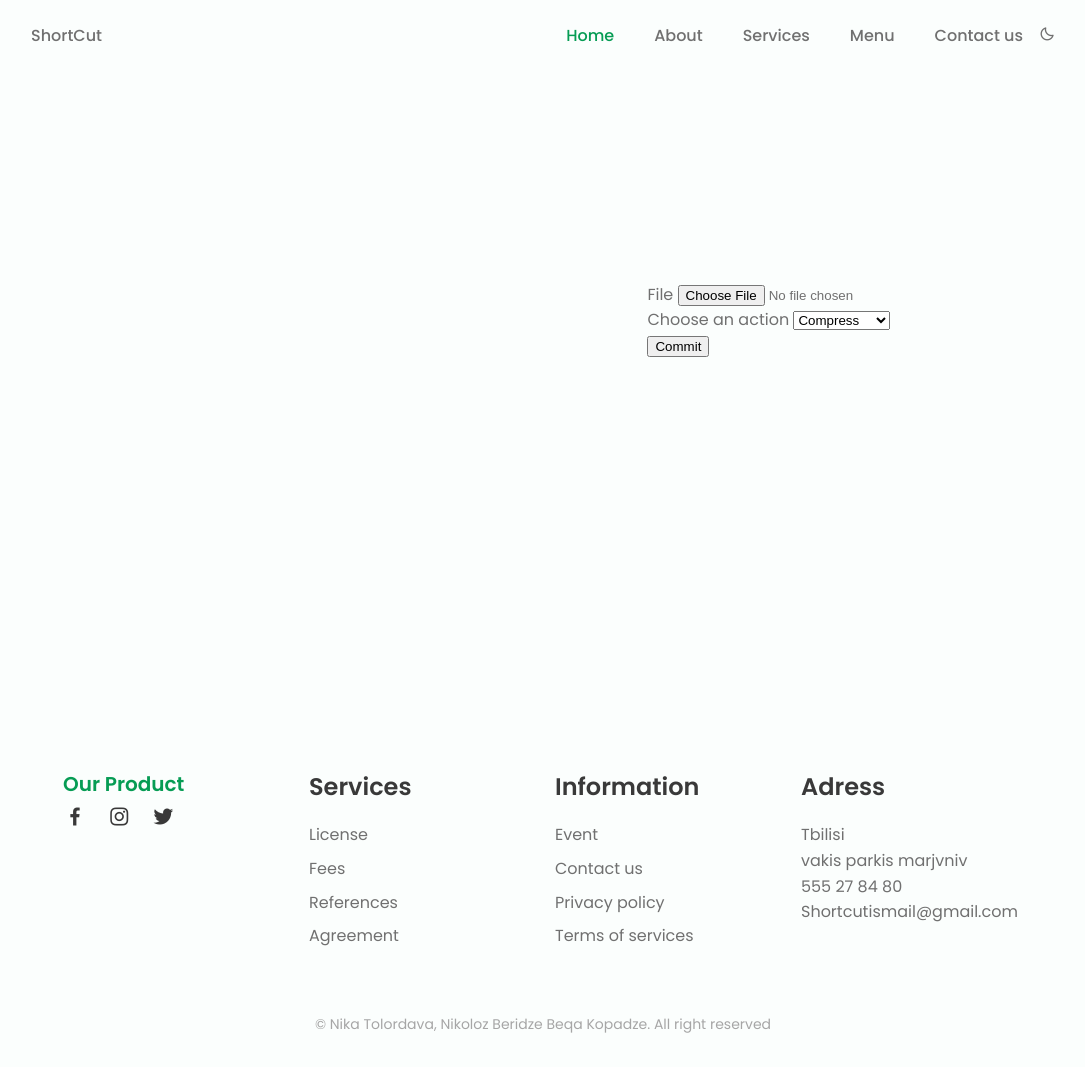
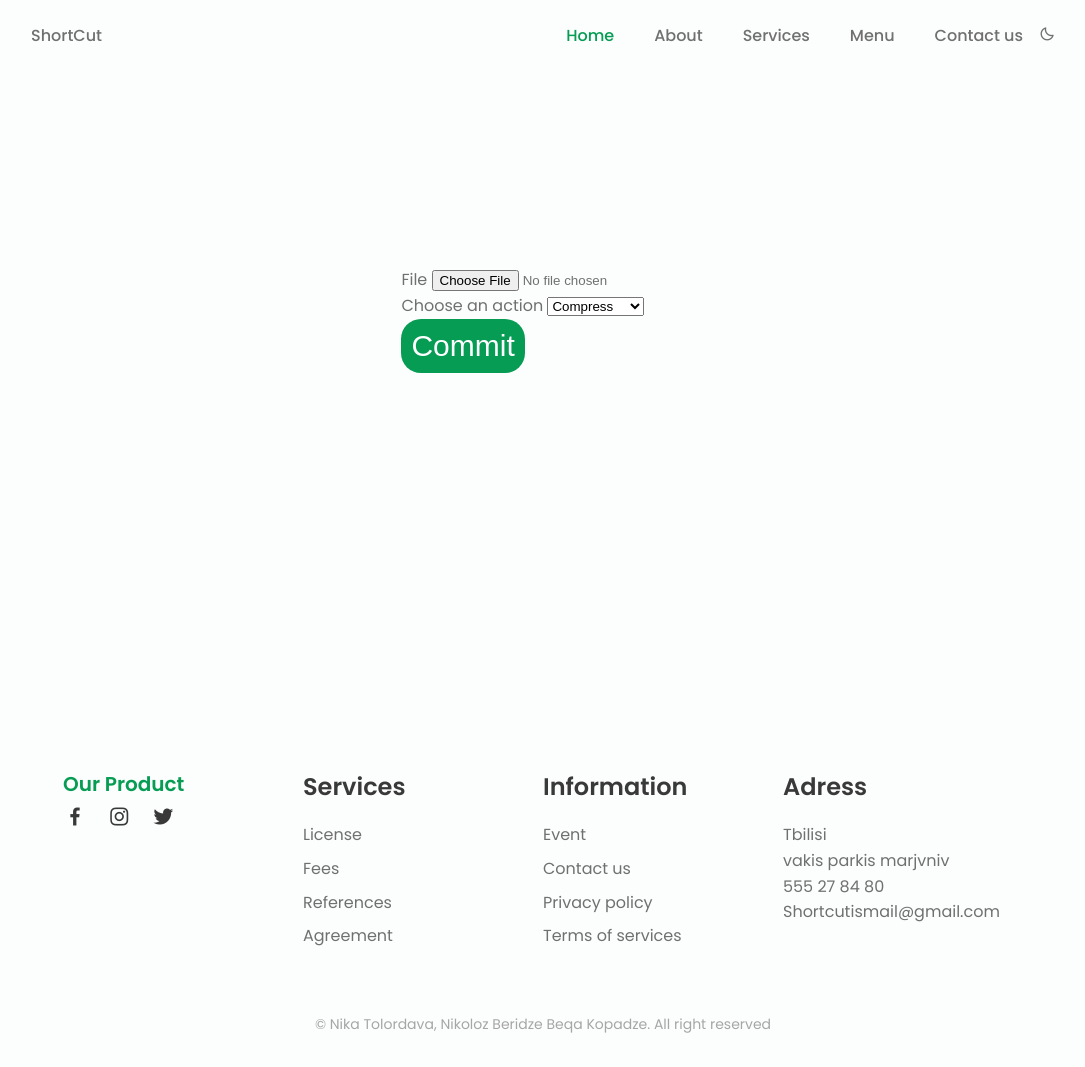
Before and after one commit to NicolasDev153/Huffman, a Flask app: page / in a window 1280 px wide. Shown: the whole page, without its empty margins (97-1182 px from the left). Run offline with Flask 3, Linux system fonts and the light colour scheme; some libraries are stand-ins or nearby versions.

Commit message:
Add files via upload

```diff
--- a/HUFFMANWEB2/static/css/style.css
+++ b/HUFFMANWEB2/static/css/style.css
@@ -140,7 +140,7 @@
 
 .bd-grid {
   display: grid;
-  gap: 1.5rem;
+  /* gap: 1.5rem; */
 }
 
 .l-header {
@@ -226,6 +226,19 @@
   align-content: center;
 }
 
+.form-span{
+  background-color: green;
+}
+
+.action-inp {
+  background-color: #069c54;
+  color: white;
+  border: 0;
+  padding: 10px 10px 10px 10px;
+  border-radius: 20px;
+  font-size: 30px
+}
+
 
 /*========== BUTTONS ==========*/
 .button {
@@ -295,7 +308,7 @@
   .home__container,
   .about__container,
   .app__container {
-    grid-template-columns: repeat(2, 1fr);
+    grid-template-columns: repeat(1, 1fr);
     align-items: center;
   }
 
```
